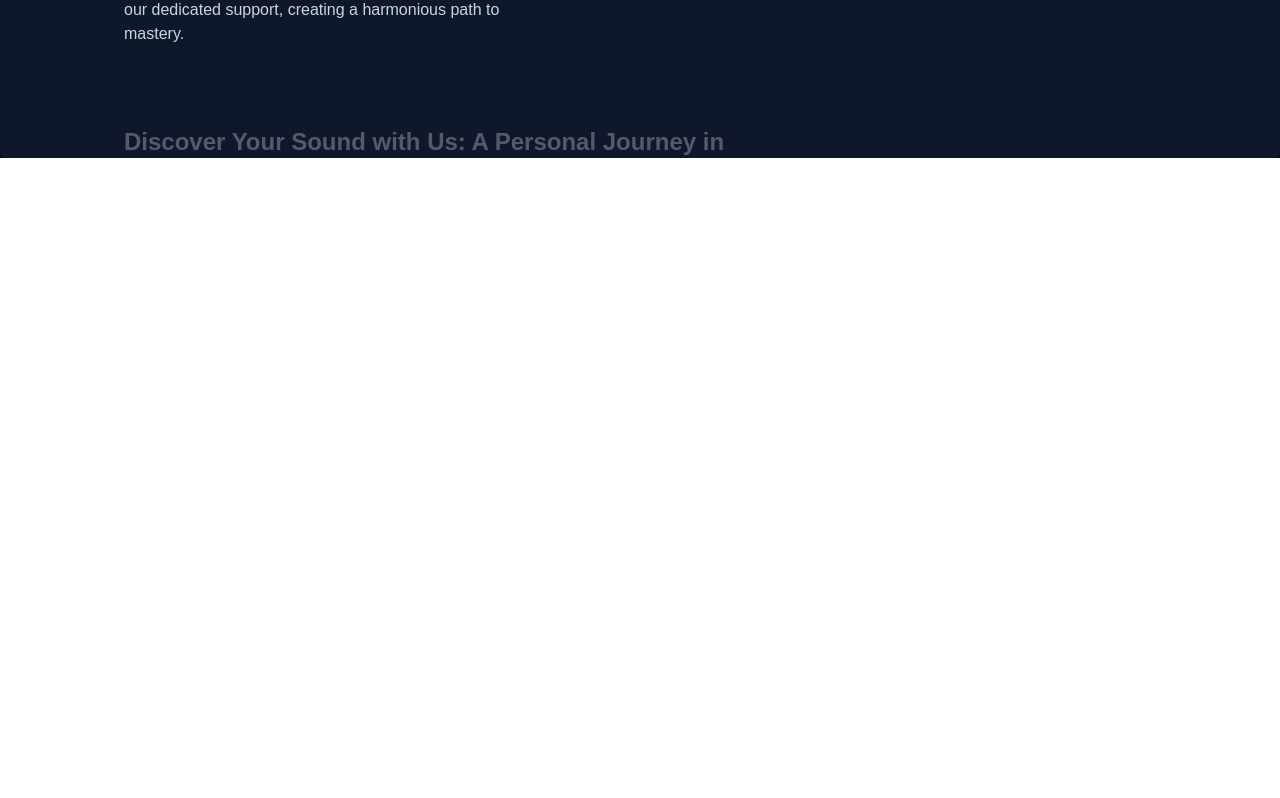
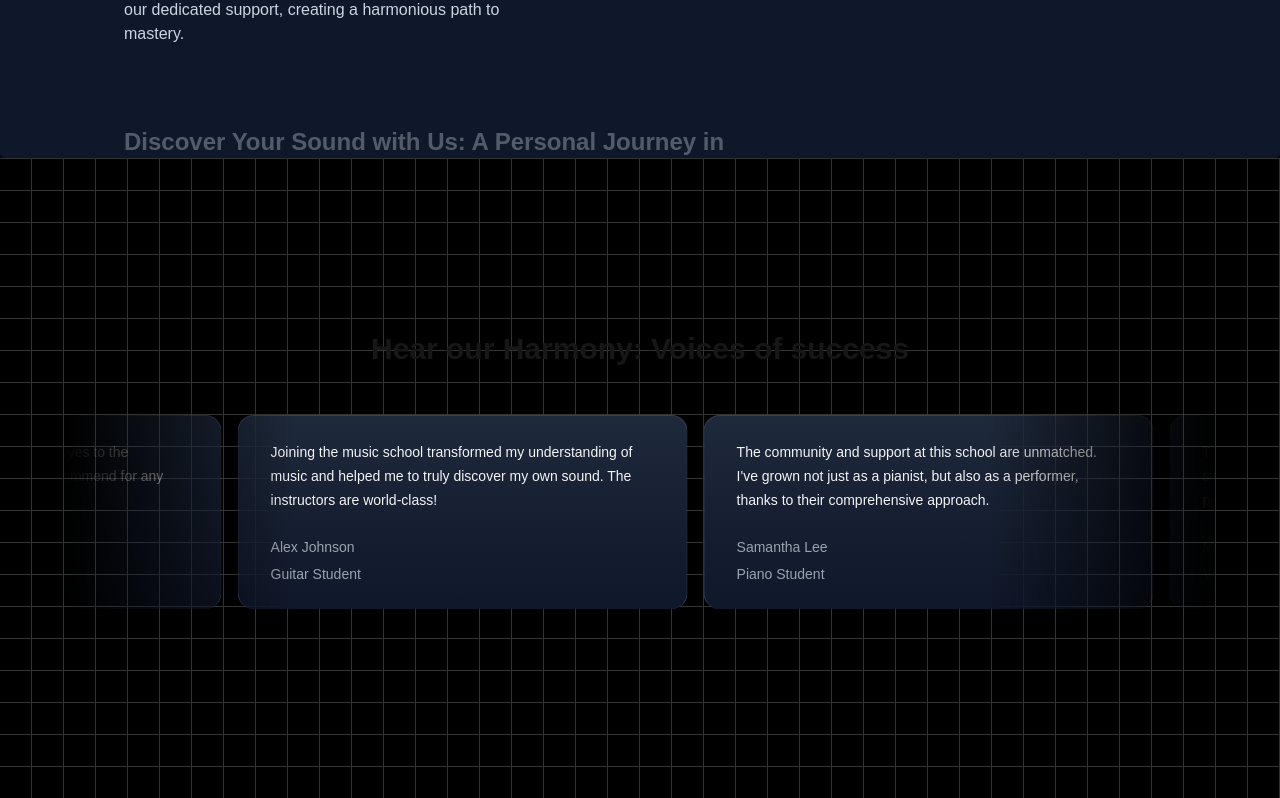
Before and after one commit to vishal862/music-app, a Next.js app: page / in a window 1280 px wide. Shown: the part 1670-2468 px from the top of the page. Before the commit the page ends 1828 px from the top, so only its background shows below. Built offline with nearby package versions, Linux system fonts and the light colour scheme.

Commit message:
testimonials section

```diff
--- a/package.json
+++ b/package.json
@@ -11,6 +11,7 @@
   "dependencies": {
     "clsx": "^2.1.1",
     "framer-motion": "^11.18.0",
+    "mini-svg-data-uri": "^1.4.4",
     "next": "15.1.4",
     "react": "^19.0.0",
     "react-dom": "^19.0.0",
--- a/src/app/page.tsx
+++ b/src/app/page.tsx
@@ -1,5 +1,6 @@
 import FeaturedCourses from '@/components/FeaturedCourses'
 import HeroSection from '@/components/HeroSection'
+import TestimonialCard from '@/components/TestimonialCard'
 import WhyChooseUs from '@/components/WhyChooseUs'
 import React from 'react'
 
@@ -10,6 +11,7 @@
       <HeroSection/>
       <FeaturedCourses/>
       <WhyChooseUs/>
+      <TestimonialCard/>
     </main>
   )
 }
--- /dev/null
+++ b/src/components/TestimonialCard.tsx
@@ -0,0 +1,52 @@
+import React from "react";
+import { InfiniteMovingCards } from "./ui/infinite-moving-cards";
+
+const musicSchoolTestimonials = [
+  {
+    quote:
+      "Joining the music school transformed my understanding of music and helped me to truly discover my own sound. The instructors are world-class!",
+    name: "Alex Johnson",
+    title: "Guitar Student",
+  },
+  {
+    quote:
+      "The community and support at this school are unmatched. I've grown not just as a pianist, but also as a performer, thanks to their comprehensive approach.",
+    name: "Samantha Lee",
+    title: "Piano Student",
+  },
+  {
+    quote:
+      "This school offered me the tools and confidence to take my singing to the next level. I'm endlessly grateful for the personalized coaching.",
+    name: "Michael Chen",
+    title: "Vocal Student",
+  },
+  {
+    quote:
+      "As a violinist, finding the right mentor can be challenging, but this school matched me with a teacher who truly understands my goals and challenges.",
+    name: "Emily Taylor",
+    title: "Violin Student",
+  },
+  {
+    quote:
+      "The production courses here opened my eyes to the intricacies of music production. Highly recommend for any aspiring producers!",
+    name: "Chris Morales",
+    title: "Music Production Student",
+  },
+];
+
+export default function TestimonialCard() {
+  return (
+    <div className="h-[40rem] w-full dark:bg-black dark:bg-grid-white/[0.2] relative flex flex-col items-center justify-center overflow-hidden">
+      <h2 className="text-3xl font-bold text-center mb-8 z-10">Hear our Harmony: Voices of success</h2>
+      <div className="flex justify-center w-full overflow-hidden px-4 sm:px-6 lg:px-8">
+        <div className="w-full max-w-6xl">
+          <InfiniteMovingCards
+            items={musicSchoolTestimonials}
+            direction="right"
+            speed="slow"
+          />
+        </div>
+      </div>
+    </div>
+  );
+}
--- /dev/null
+++ b/src/components/ui/infinite-moving-cards.tsx
@@ -0,0 +1,121 @@
+"use client";
+
+import { cn } from "@/lib/utils";
+import React, { useEffect, useState } from "react";
+
+export const InfiniteMovingCards = ({
+  items,
+  direction = "left",
+  speed = "fast",
+  pauseOnHover = true,
+  className,
+}: {
+  items: {
+    quote: string;
+    name: string;
+    title: string;
+  }[];
+  direction?: "left" | "right";
+  speed?: "fast" | "normal" | "slow";
+  pauseOnHover?: boolean;
+  className?: string;
+}) => {
+  const containerRef = React.useRef<HTMLDivElement>(null);
+  const scrollerRef = React.useRef<HTMLUListElement>(null);
+
+  useEffect(() => {
+    addAnimation();
+  }, []);
+  const [start, setStart] = useState(false);
+  function addAnimation() {
+    if (containerRef.current && scrollerRef.current) {
+      const scrollerContent = Array.from(scrollerRef.current.children);
+
+      scrollerContent.forEach((item) => {
+        const duplicatedItem = item.cloneNode(true);
+        if (scrollerRef.current) {
+          scrollerRef.current.appendChild(duplicatedItem);
+        }
+      });
+
+      getDirection();
+      getSpeed();
+      setStart(true);
+    }
+  }
+  const getDirection = () => {
+    if (containerRef.current) {
+      if (direction === "left") {
+        containerRef.current.style.setProperty(
+          "--animation-direction",
+          "forwards"
+        );
+      } else {
+        containerRef.current.style.setProperty(
+          "--animation-direction",
+          "reverse"
+        );
+      }
+    }
+  };
+  const getSpeed = () => {
+    if (containerRef.current) {
+      if (speed === "fast") {
+        containerRef.current.style.setProperty("--animation-duration", "20s");
+      } else if (speed === "normal") {
+        containerRef.current.style.setProperty("--animation-duration", "40s");
+      } else {
+        containerRef.current.style.setProperty("--animation-duration", "80s");
+      }
+    }
+  };
+  return (
+    <div
+      ref={containerRef}
+      className={cn(
+        "scroller relative z-20  max-w-7xl overflow-hidden  [mask-image:linear-gradient(to_right,transparent,white_20%,white_80%,transparent)]",
+        className
+      )}
+    >
+      <ul
+        ref={scrollerRef}
+        className={cn(
+          " flex min-w-full shrink-0 gap-4 py-4 w-max flex-nowrap",
+          start && "animate-scroll ",
+          pauseOnHover && "hover:[animation-play-state:paused]"
+        )}
+      >
+        {items.map((item, idx) => (
+          <li
+            className="w-[350px] max-w-full relative rounded-2xl border border-b-0 flex-shrink-0 border-slate-700 px-8 py-6 md:w-[450px]"
+            style={{
+              background:
+                "linear-gradient(180deg, var(--slate-800), var(--slate-900)",
+            }}
+            key={item.name}
+          >
+            <blockquote>
+              <div
+                aria-hidden="true"
+                className="user-select-none -z-1 pointer-events-none absolute -left-0.5 -top-0.5 h-[calc(100%_+_4px)] w-[calc(100%_+_4px)]"
+              ></div>
+              <span className=" relative z-20 text-sm leading-[1.6] text-gray-100 font-normal">
+                {item.quote}
+              </span>
+              <div className="relative z-20 mt-6 flex flex-row items-center">
+                <span className="flex flex-col gap-1">
+                  <span className=" text-sm leading-[1.6] text-gray-400 font-normal">
+                    {item.name}
+                  </span>
+                  <span className=" text-sm leading-[1.6] text-gray-400 font-normal">
+                    {item.title}
+                  </span>
+                </span>
+              </div>
+            </blockquote>
+          </li>
+        ))}
+      </ul>
+    </div>
+  );
+};
--- a/tailwind.config.ts
+++ b/tailwind.config.ts
@@ -1,4 +1,5 @@
 import type { Config } from "tailwindcss";
+const svgToDataUri = require("mini-svg-data-uri");
 
 const colors = require("tailwindcss/colors");
 const {
@@ -16,6 +17,28 @@
     ':root': newVars,
   });
 }
+function addSvgPatterns({ matchUtilities, theme }: any) {
+  matchUtilities(
+    {
+      'bg-grid': (value: any) => ({
+        backgroundImage: `url("${svgToDataUri(
+          `<svg xmlns="http://www.w3.org/2000/svg" viewBox="0 0 32 32" width="32" height="32" fill="none" stroke="${value}"><path d="M0 .5H31.5V32"/></svg>`
+        )}")`,
+      }),
+      'bg-grid-small': (value: any) => ({
+        backgroundImage: `url("${svgToDataUri(
+          `<svg xmlns="http://www.w3.org/2000/svg" viewBox="0 0 32 32" width="8" height="8" fill="none" stroke="${value}"><path d="M0 .5H31.5V32"/></svg>`
+        )}")`,
+      }),
+      'bg-dot': (value: any) => ({
+        backgroundImage: `url("${svgToDataUri(
+          `<svg xmlns="http://www.w3.org/2000/svg" viewBox="0 0 32 32" width="16" height="16" fill="none"><circle fill="${value}" id="pattern-circle" cx="10" cy="10" r="1.6257413380501518"></circle></svg>`
+        )}")`,
+      }),
+    },
+    { values: flattenColorPalette(theme('backgroundColor')), type: 'color' }
+  );
+}
 export default {
   content: [
     "./src/pages/**/*.{js,ts,jsx,tsx,mdx}",
@@ -27,6 +50,8 @@
     extend: {
       animation: {
         spotlight: "spotlight 2s ease .75s 1 forwards",
+        scroll:
+          "scroll var(--animation-duration, 40s) var(--animation-direction, forwards) linear infinite",
       },
       keyframes: {
         spotlight: {
@@ -39,6 +64,11 @@
             transform: "translate(-50%,-40%) scale(1)",
           },
         },
+        scroll: {
+          to: {
+            transform: "translate(calc(-50% - 0.5rem))",
+          },
+        },
       },
       colors: {
         background: "var(--background)",
@@ -46,5 +76,5 @@
       },
     },
   },
-  plugins: [addVariablesForColors],
+  plugins: [addVariablesForColors,addSvgPatterns],
 } satisfies Config;
```
Also changed, not shown: 1 other file (tests, documents, lock files or other folders).
